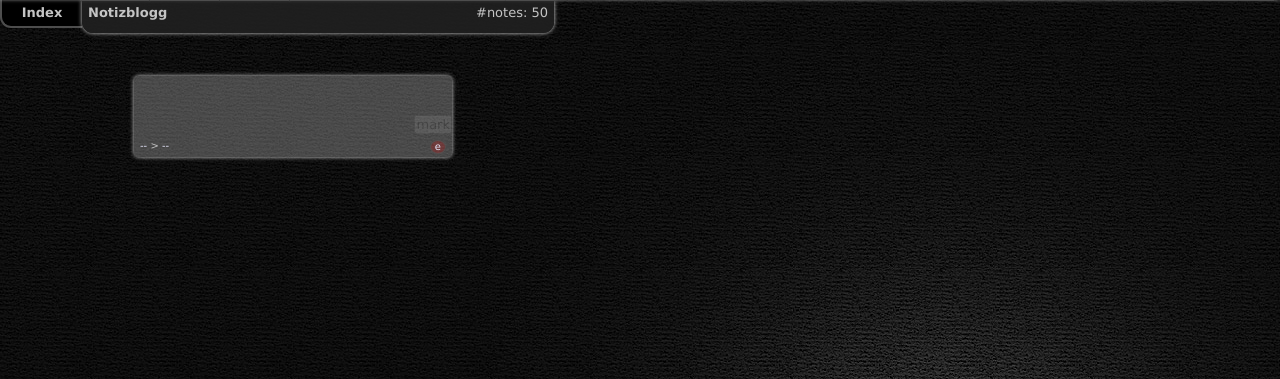
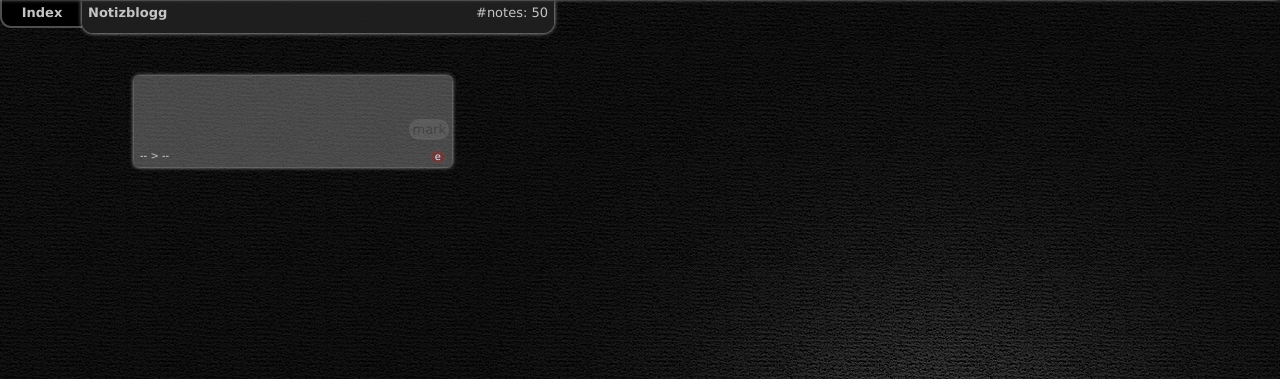
Before and after one commit to kilchenmann/notizblogg, a PHP site: page /admin.php in a window 1280 px wide. Shown: the part 41-420 px from the top of the page. Run offline with PHP 8.4, Linux system fonts and the light colour scheme; the visitor is signed in with stand-in values (Sample User, id 1); tables that the repository leaves empty or names only in its code hold one stand-in row (values such as "Sample post"); data that the repository does not hold is empty.

Commit message:
mark button common design

```diff
--- a/common/css/screen.css
+++ b/common/css/screen.css
@@ -415,6 +415,16 @@ header {
 .note .set button{
 	float:right;
 	color: #1A1A1A;
+	box-shadow: 0 1px 2px rgba(0,0,0,0.3);
+	text-shadow: 0 -1px 2px rgba(0,0,0,0.3);
+	background-image: -webkit-gradient(linear, left top, left bottom, from(#ffffff), to(#000000));
+	background-image: linear-gradient(to bottom, rgba(255,255,255,0.5), rgba(255,255,255,0));
+	border: none;
+	border-top: 1px solid #4D4D4D;
+	border-bottom: 1px solid #4D4D4D;
+	border-radius: 11px;
+	padding: 3px;
+	margin:3px;
 }
 p.linkText, p.linkText a {
 	font-size: x-small;
```
